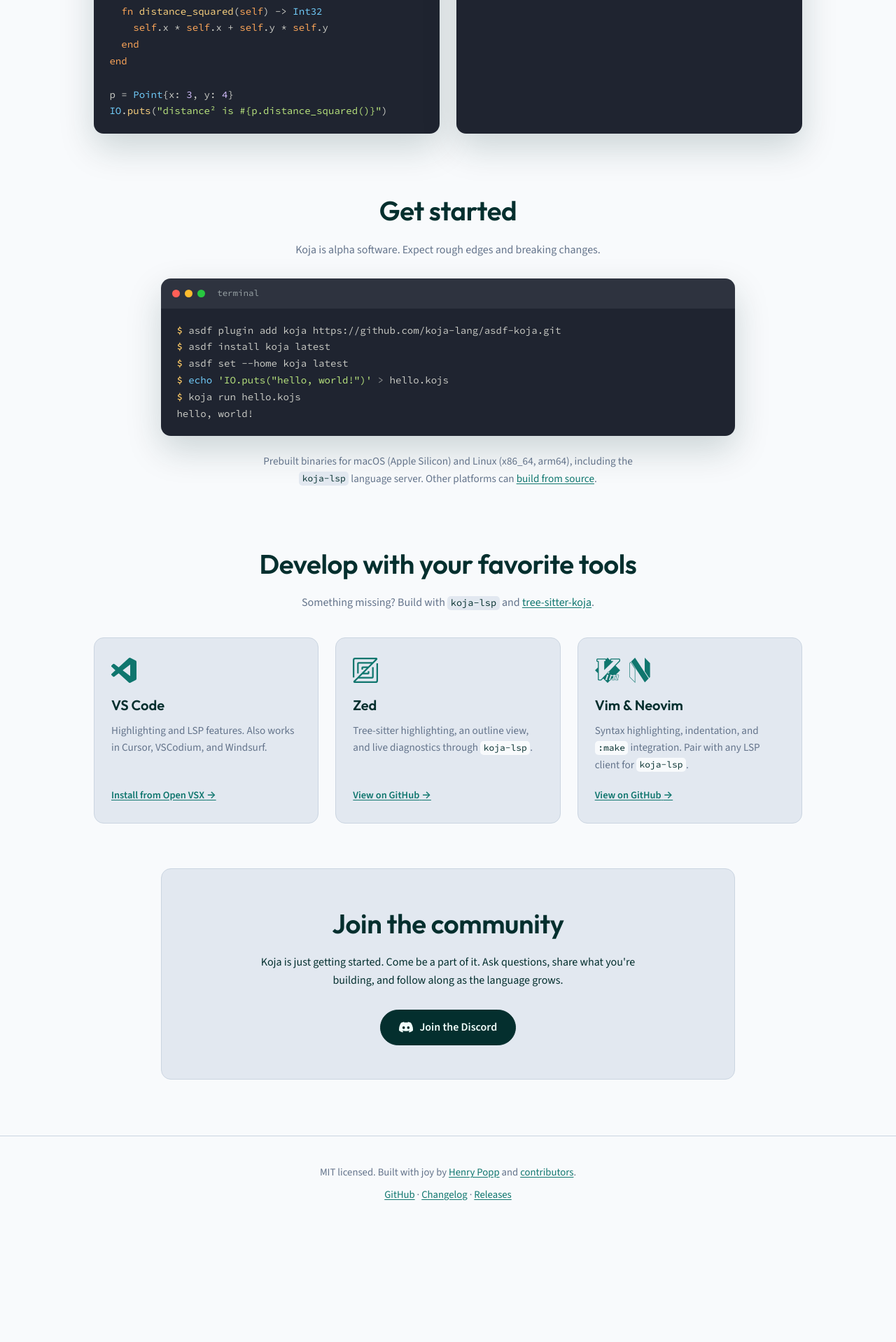
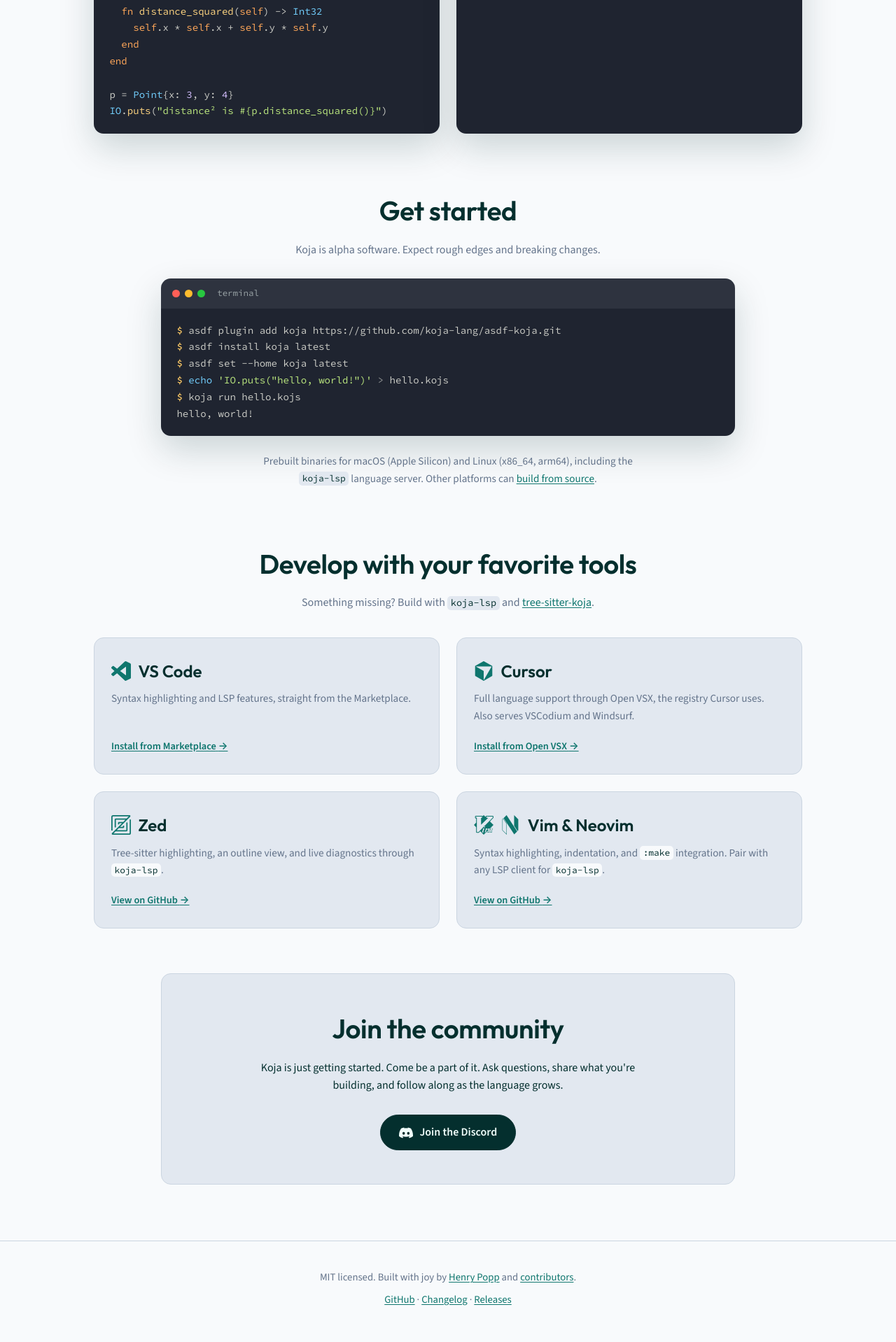
Before and after one commit to koja-lang/kojalang.org, a Jekyll site: the page built from index.html, in a window 1280 px wide. Shown: the part 819-2737 px from the top of the page at 70% size. Built offline with Jekyll 4.4.1, drawn with Linux system fonts in a browser that asks for light colours; before the commit the page ends 2586 px from its top, so only the background shows below that.

```diff
--- a/index.html
+++ b/index.html
@@ -93,6 +93,7 @@
   </p>
   <div class="ext-grid">
     <div class="ext-card">
+      <div class="ext-card-header">
         <svg
           class="ext-icon"
           viewBox="0 0 24 24"
@@ -105,16 +106,46 @@
           />
         </svg>
         <h3>VS Code</h3>
+      </div>
       <p>
-        Highlighting and LSP features. Also works in Cursor, VSCodium, and
-        Windsurf.
+        Syntax highlighting and LSP features, straight from the Marketplace.
       </p>
-      <a class="ext-link" href="https://open-vsx.org/extension/koja-lang/koja">
-        Install from Open VSX<span class="sr-only"> — VS Code extension</span>
+      <a
+        class="ext-link"
+        href="https://marketplace.visualstudio.com/items?itemName=koja-lang.koja"
+      >
+        Install from Marketplace<span class="sr-only">
+          — VS Code extension</span
+        >
         <span aria-hidden="true">→</span>
       </a>
     </div>
     <div class="ext-card">
+      <div class="ext-card-header">
+        <svg
+          class="ext-icon"
+          viewBox="0 0 24 24"
+          fill="currentColor"
+          aria-hidden="true"
+          focusable="false"
+        >
+          <path
+            d="M11.503.131 1.891 5.678a.84.84 0 0 0-.42.726v11.188c0 .3.162.575.42.724l9.609 5.55a1 1 0 0 0 .998 0l9.61-5.55a.84.84 0 0 0 .42-.724V6.404a.84.84 0 0 0-.42-.726L12.497.131a1.01 1.01 0 0 0-.996 0M2.657 6.338h18.55c.263 0 .43.287.297.515L12.23 22.918c-.062.107-.229.064-.229-.06V12.335a.59.59 0 0 0-.295-.51l-9.11-5.257c-.109-.063-.064-.23.061-.23"
+          />
+        </svg>
+        <h3>Cursor</h3>
+      </div>
+      <p>
+        Full language support through Open VSX, the registry Cursor uses. Also
+        serves VSCodium and Windsurf.
+      </p>
+      <a class="ext-link" href="https://open-vsx.org/extension/koja-lang/koja">
+        Install from Open VSX<span class="sr-only"> — Cursor extension</span>
+        <span aria-hidden="true">→</span>
+      </a>
+    </div>
+    <div class="ext-card">
+      <div class="ext-card-header">
         <svg
           class="ext-icon"
           viewBox="0 0 24 24"
@@ -127,6 +158,7 @@
           />
         </svg>
         <h3>Zed</h3>
+      </div>
       <p>
         Tree-sitter highlighting, an outline view, and live diagnostics through
         <code>koja-lsp</code>.
@@ -137,7 +169,7 @@
       </a>
     </div>
     <div class="ext-card">
-      <div class="ext-icons">
+      <div class="ext-card-header">
         <svg
           class="ext-icon"
           viewBox="0 0 24 24"
@@ -160,8 +192,8 @@
             d="M2.214 4.954v13.615L7.655 24V10.314L3.312 3.845 2.214 4.954zm4.999 17.98l-4.557-4.548V5.136l.59-.596 3.967 5.908v12.485zm14.573-4.457l-.862.937-4.24-6.376V0l5.068 5.092.034 13.385zM7.431.001l12.998 19.835-3.637 3.637L3.787 3.683 7.43 0z"
           />
         </svg>
+        <h3>Vim &amp; Neovim</h3>
       </div>
-      <h3>Vim &amp; Neovim</h3>
       <p>
         Syntax highlighting, indentation, and <code>:make</code> integration.
         Pair with any LSP client for <code>koja-lsp</code>.
--- a/styles.css
+++ b/styles.css
@@ -599,8 +599,14 @@
 
 .ext-grid {
   display: grid;
-  grid-template-columns: repeat(3, 1fr);
+  grid-template-columns: repeat(2, 1fr);
   gap: 1.5rem;
+}
+
+@media (max-width: 640px) {
+  .ext-grid {
+    grid-template-columns: 1fr;
+  }
 }
 
 .ext-card {
@@ -624,26 +630,21 @@
   box-shadow: 0 8px 24px var(--shadow);
 }
 
-.ext-icon {
-  width: 36px;
-  height: 36px;
-  margin-bottom: 1rem;
-  color: var(--accent);
+.ext-card-header {
+  display: flex;
+  align-items: center;
+  gap: 0.65rem;
 }
 
-.ext-icons {
-  display: flex;
-  gap: 0.65rem;
-  margin-bottom: 1rem;
-}
-
-.ext-icons .ext-icon {
-  margin-bottom: 0;
+.ext-icon {
+  width: 28px;
+  height: 28px;
+  color: var(--accent);
 }
 
 .ext-card h3 {
   font-family: var(--font-display);
-  font-size: 1.25rem;
+  font-size: 1.5rem;
   font-weight: 600;
   color: var(--ink);
 }
@@ -1028,10 +1029,6 @@
     grid-template-columns: 1fr;
   }
 
-  .ext-grid {
-    grid-template-columns: 1fr;
-  }
-
   .get-started {
     grid-template-columns: 1fr;
     gap: 3rem;
```
Also changed, not shown: install.md (+26 -1 lines). Lines whose indentation alone changed are shown as unchanged.
